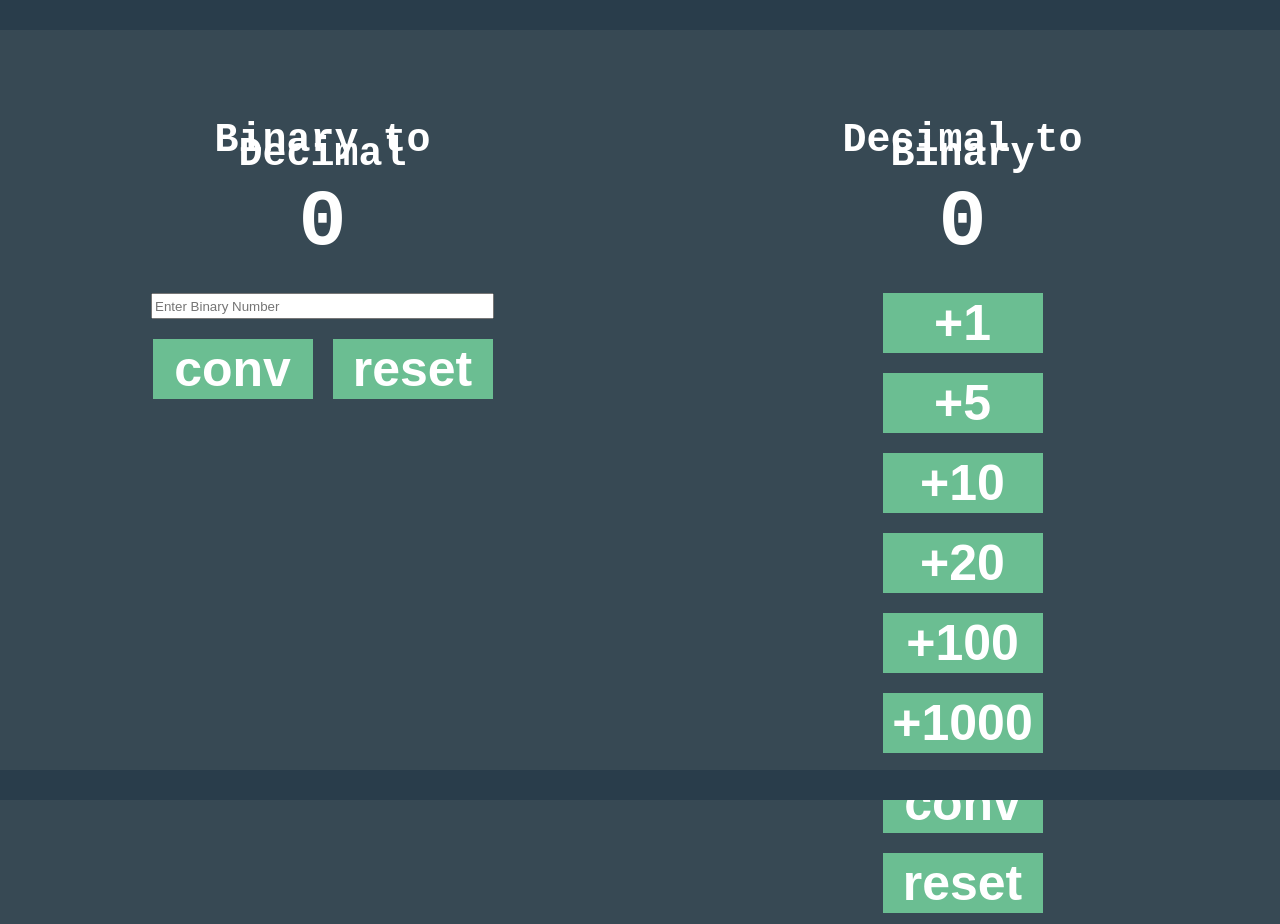
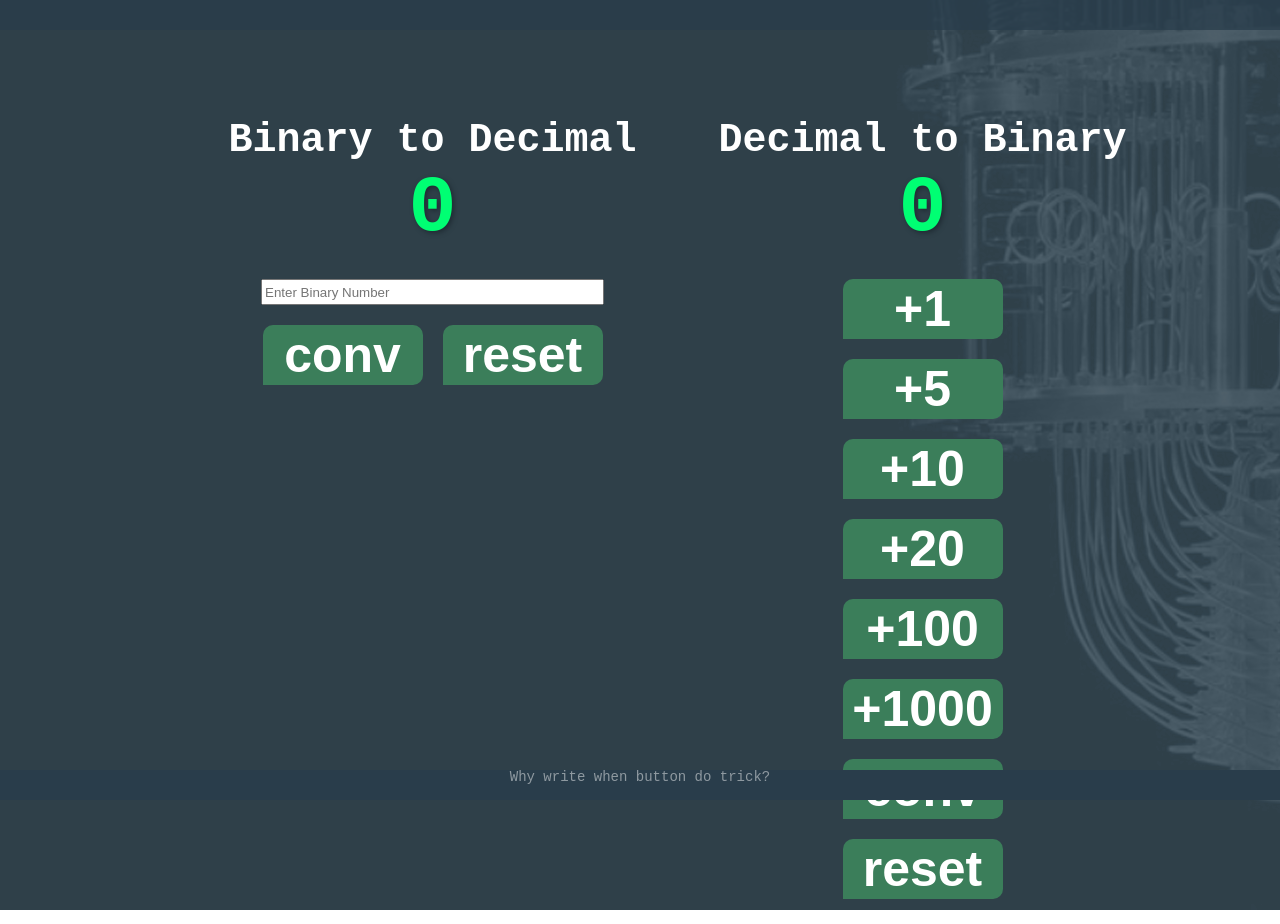
Before and after one commit to caseyDev422/dec-binary-convertor, a React (Create React App) app: page / in a window 1280 px wide. Built offline with nearby package versions, Linux system fonts and the light colour scheme.

Commit message:
css Updates

```diff
--- a/public/styles.css
+++ b/public/styles.css
@@ -2,7 +2,7 @@ body {
   font: normal 14px/100% "Andale Mono", AndaleMono, monospace;
   color: #fff;
   margin: 0 auto;
-  background-color: #374954;
+  background-image: url("Background.png");
   text-align: center;
 }
 
@@ -11,30 +11,36 @@ h1 {
   font-size: 80px;
 }
 
+.gold-color {
+  color: #00ff73;
+  text-shadow: 2px 2px 5px rgb(31, 43, 51);
+}
+
 h2 {
   text-align: center;
   font-size: 40px;
 }
 
 .container {
-  flex: 50%;
   margin: 1px 1px;
 }
 
 .calc-container {
-  flex: 50%;
-  padding: 0 140px;
+  padding: 0 100px;
 }
 
 .container-fluid {
   display: flex;
-  padding-top: 100px;
+  padding-top: 70px;
+  padding-left: 150px;
+  padding-right: 150px;
 }
 
 button {
   display: inline-block;
-  background-color: #6bbe92;
+  background-color: #3b7e5a;
   border: 0;
+  border-radius: 10px 10px 10px 0;
   width: 160px;
   margin: 10px;
   text-align: center;
@@ -54,6 +60,7 @@ input {
   height: 30px;
   color: #fff;
   background-color: rgb(41, 61, 75);
+  opacity: 75%;
 }
 
 .footer {
@@ -62,6 +69,6 @@ input {
   bottom: 0;
   left: 0;
   right: 0;
-  color: #fff;
+  color: rgba(255, 255, 255, 0.473);
   background-color: rgb(41, 61, 75);
 }
--- a/src/components/App.jsx
+++ b/src/components/App.jsx
@@ -54,12 +54,12 @@ function App(props) {
 
   return (
     <>
-      <div className="header">
+      <div className="header"></div>
       <div className="container-fluid">
         <div className="container">
+          <h2>Binary to Decimal</h2>
+          <h1 className="gold-color">{binary}</h1>
           <div className="calc-container">
-              <h2>Binary to Decimal</h2>
-              <h1>{binary}</h1>
             <input
               onChange={inputDecimal}
               type="number"
@@ -73,9 +73,9 @@ function App(props) {
           </div>
         </div>
         <div className="container">
+          <h2>Decimal to Binary</h2>
+          <h1 className="gold-color">{decCount}</h1>
           <div className="calc-container">
-              <h2>Decimal to Binary</h2>
-              <h1>{decCount}</h1>
             <button onClick={increase} value={decCount}>
               +1
             </button>
@@ -102,8 +102,9 @@ function App(props) {
             </button>
           </div>
         </div>
+        <div className="footer footer-text">
+          Why write when button do trick?
         </div>
-        <div className="footer"></div>
       </div>
     </>
   );
```
Also changed, not shown: public/Background.png (added). Lines whose indentation alone changed are shown as unchanged.
